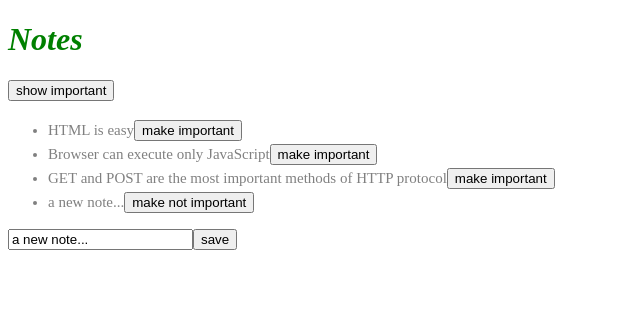
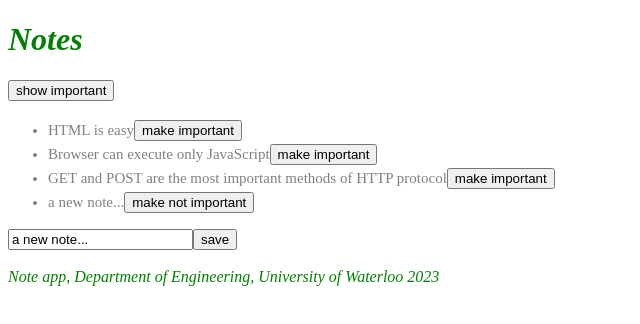
Before and after one commit to shirleyfyx/fullstackopen2023, a React (Create React App) app in the folder notes/: page / in a window 1280 px wide. Shown: the top 324 px of the page, without its empty margins (0-640 px from the left). Built offline with nearby package versions, Linux system fonts and the light colour scheme; data requests are answered from the project's data file.

Commit message:
Created a footer using React Inline Style.

```diff
--- a/notes/src/App.js
+++ b/notes/src/App.js
@@ -2,6 +2,21 @@
 import noteService from './services'
 import Note from './Note'
 import './index.css'
+
+const Footer = () => {
+  const footerStyle = {
+    color: 'green',
+    fontStyle: 'italic',
+    fontSize: 16
+  }
+  return (
+    <div style={footerStyle}>
+      <br />
+      <em> Note app, Department of Engineering, University of Waterloo 2023</em>
+    </div>
+  )
+}
+// React Inline Styles
 
 const App = () => {
   const [notes, setNotes] = useState([])
@@ -97,6 +112,7 @@
         onChange = {handleNoteChange}/>
         <button type="submit"> save </button>
       </form>
+      <Footer />
     </div>
   )
 }
```
